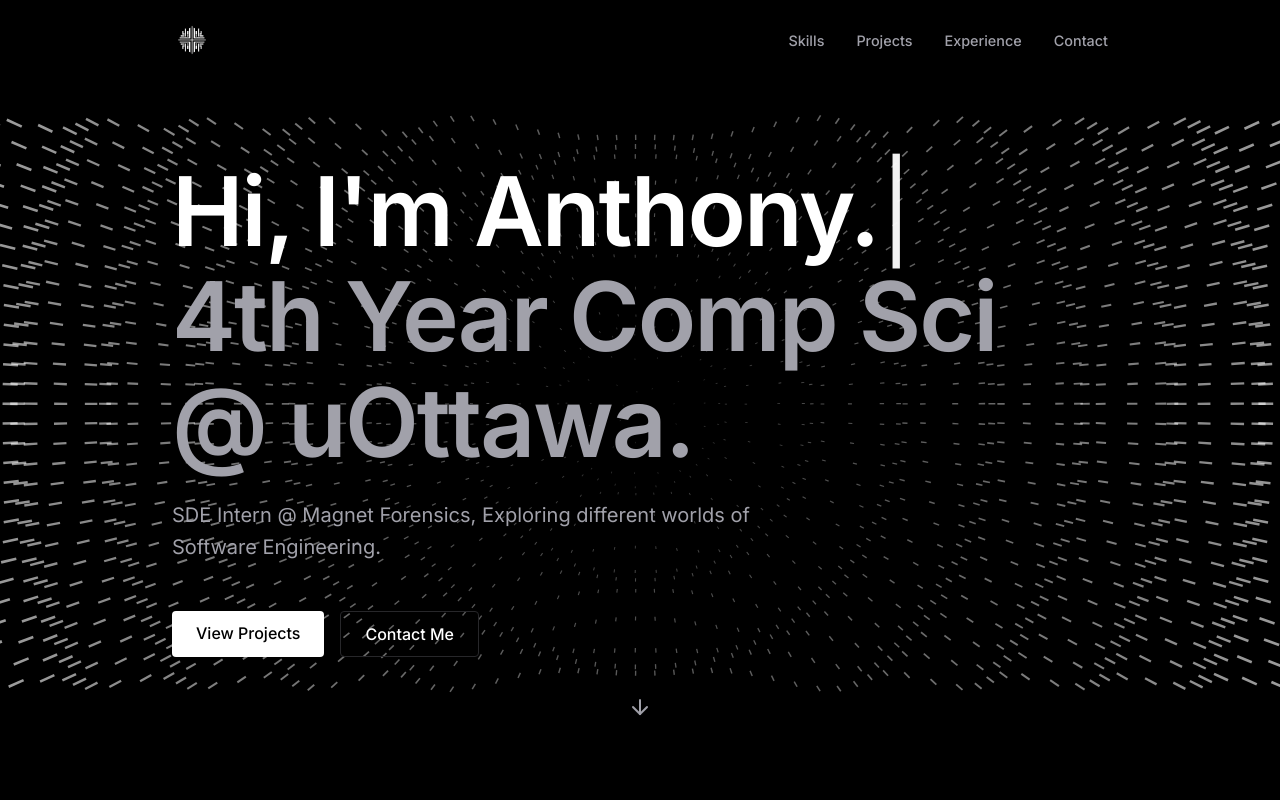
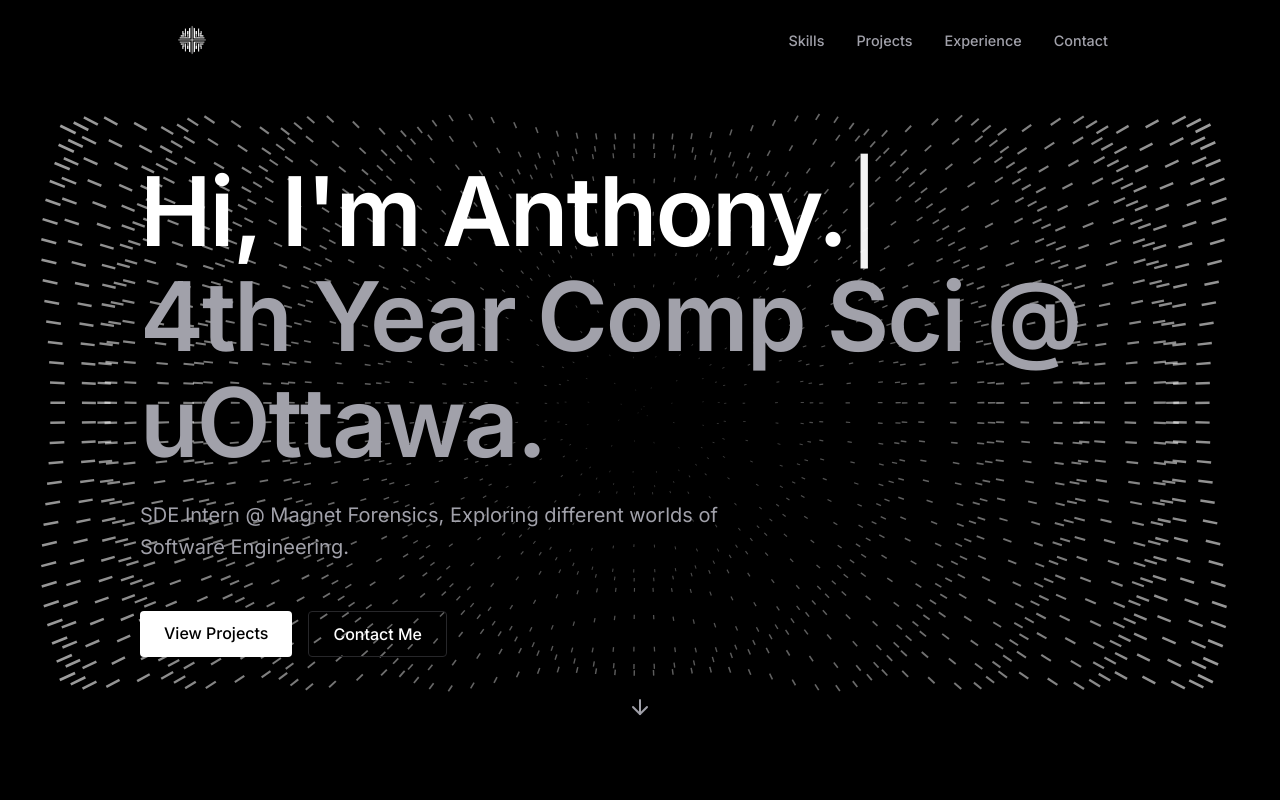
Before and after one commit to Ayprusss/AnthonyLe, a React (Create React App) app: page / in a window 1280 px wide. Shown: the top 800 px of the page. Built offline with nearby package versions, Linux system fonts and the light colour scheme.

Commit message:
changes to sizing of ripple background

```diff
--- a/src/Components/Hero.css
+++ b/src/Components/Hero.css
@@ -20,10 +20,9 @@
     position: absolute;
     top: 0;
     bottom: 0;
-    left: 50%;
-    width: max(100vw, calc(100% + clamp(18rem, 30vw, 44rem)));
+    left: 0;
+    width: 100%;
     height: 100%;
-    transform: translateX(-50%);
     z-index: 0;
     pointer-events: none;
 }
@@ -31,6 +30,9 @@
 .hero-content {
     position: relative;
     z-index: 1;
+    width: 100%;
+    max-width: 1000px;
+    margin: 0 auto;
 }
 
 .hero-title {
--- a/src/Pages/Home/Home.css
+++ b/src/Pages/Home/Home.css
@@ -21,5 +21,8 @@ main>div {
 #hero {
     min-height: 100vh;
     padding-top: 5rem;
+    max-width: none;
+    width: 100%;
+    margin: 0;
     /* Space for fixed navbar */
 }
```
